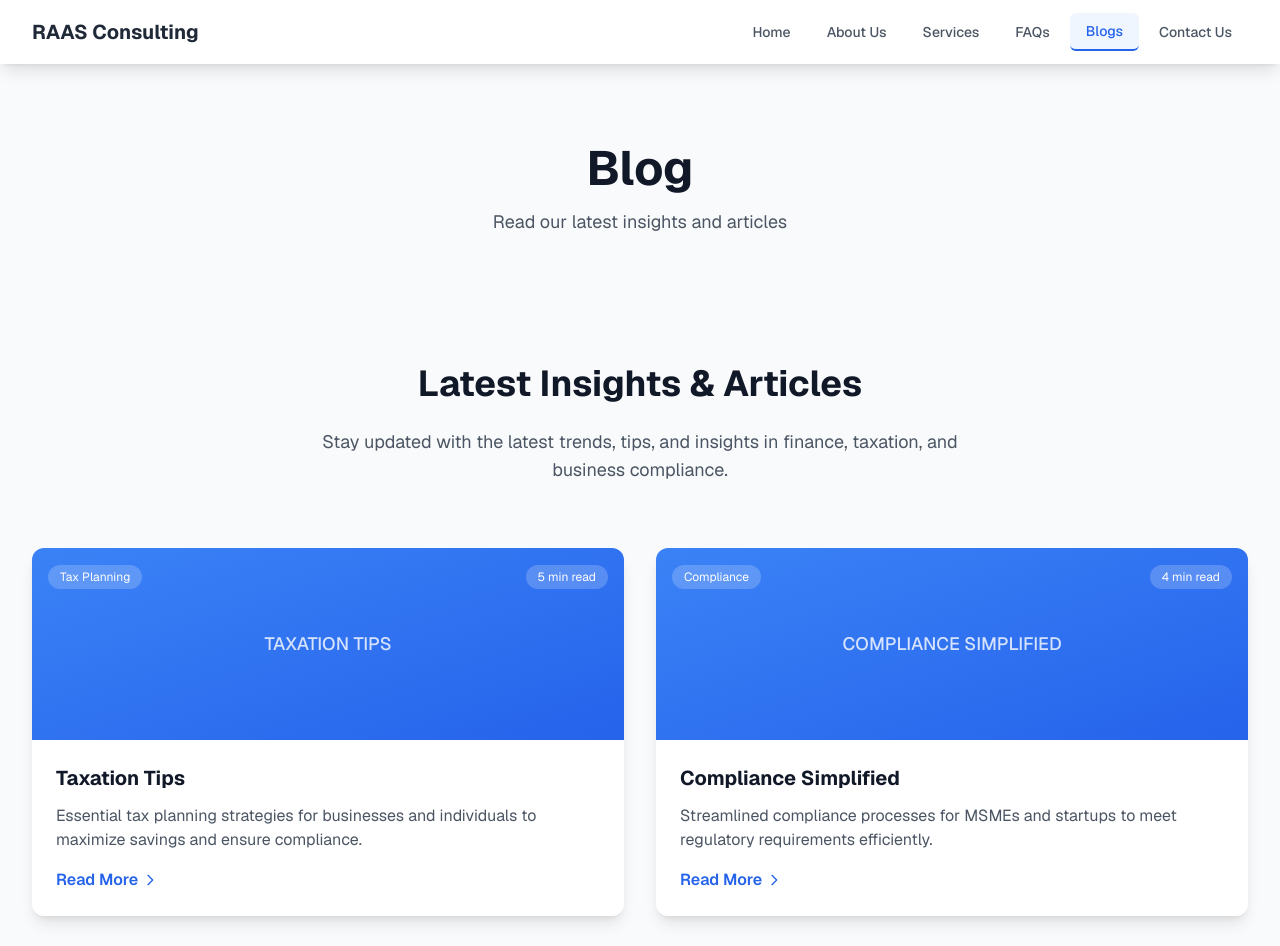
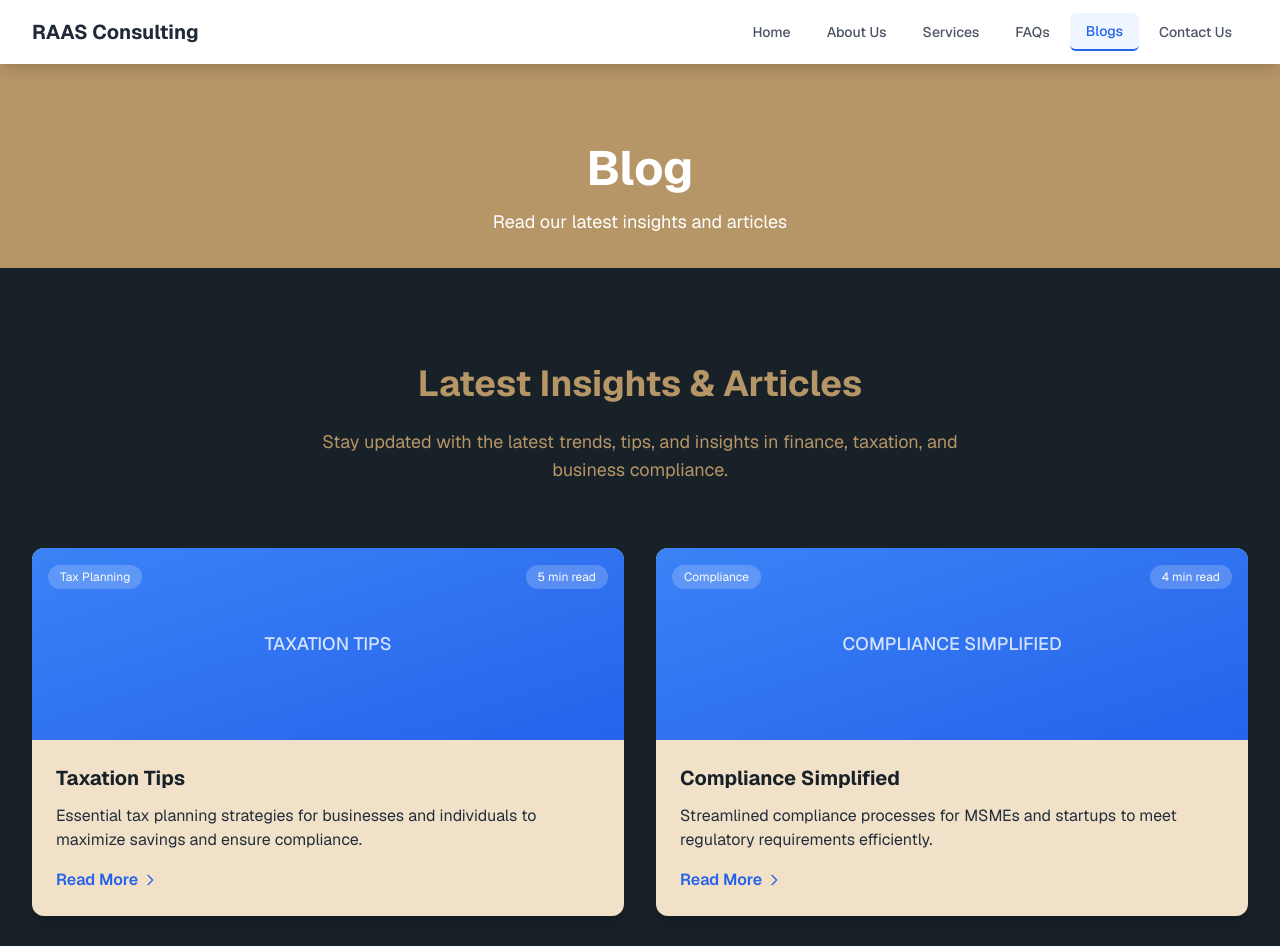
Before and after one commit to hruthiksiva/raas-consultancy, a React (Vite) app: page /blogs in a window 1280 px wide. Shown: the top 946 px of the page. Built offline with nearby package versions, Linux system fonts and the light colour scheme.

Commit message:
Blogs listing page overall aesthetics changed

```diff
--- a/src/components/blogs/BlogCard.jsx
+++ b/src/components/blogs/BlogCard.jsx
@@ -1,6 +1,7 @@
 const BlogCard = ({ blog, onClick }) => (
   <div
-    className="bg-white rounded-xl shadow-lg overflow-hidden hover:shadow-xl transition-shadow duration-300 cursor-pointer transform hover:-translate-y-1 transition-transform duration-300"
+    className="rounded-xl shadow-lg overflow-hidden hover:shadow-xl transition-shadow duration-300 cursor-pointer transform hover:-translate-y-1 transition-transform duration-300"
+    style={{ backgroundColor: '#F1E1C9' }}
     onClick={() => onClick(blog.slug)}
   >
     {/* Blog Thumbnail */}
@@ -23,10 +24,10 @@ const BlogCard = ({ blog, onClick }) => (
     </div>
     {/* Blog Content */}
     <div className="p-6">
-      <h3 className="text-xl font-bold text-gray-900 mb-3 line-clamp-2">
+      <h3 className="text-xl font-bold mb-3 line-clamp-2" style={{ color: '#182028' }}>
         {blog.title}
       </h3>
-      <p className="text-gray-600 mb-4 line-clamp-3">
+      <p className="mb-4 line-clamp-3" style={{ color: '#232E3A' }}>
         {blog.excerpt}
       </p>
       {/* Read More Link */}
--- a/src/components/blogs/BlogsHeroSection.jsx
+++ b/src/components/blogs/BlogsHeroSection.jsx
@@ -1,8 +1,8 @@
 const BlogsHeroSection = ({ title, subtitle }) => (
-  <header>
+  <header style={{ backgroundColor: '#B69567' }}>
     <div className="max-w-4xl mx-auto px-4 sm:px-6 lg:px-8 pt-12 md:pt-20 text-center">
-      <h1 className="text-4xl md:text-5xl font-bold text-gray-900 mb-4">{title}</h1>
-      <p className="text-lg text-gray-600 mb-8">{subtitle}</p>
+      <h1 className="text-4xl md:text-5xl font-bold mb-4" style={{ color: '#FFFFFF' }}>{title}</h1>
+      <p className="text-lg mb-8" style={{ color: '#FFFFFF' }}>{subtitle}</p>
     </div>
   </header>
 );
--- a/src/components/blogs/BlogsListingSection.jsx
+++ b/src/components/blogs/BlogsListingSection.jsx
@@ -1,13 +1,13 @@
 import BlogCard from './BlogCard';
 
 const BlogsListingSection = ({ blogs, onBlogClick }) => (
-  <section className="py-16 md:py-24 bg-gray-50">
+  <section style={{ backgroundColor: '#182028' }} className="py-16 md:py-24">
     <div className="max-w-7xl mx-auto px-4 sm:px-6 lg:px-8">
       <div className="text-center mb-16">
-        <h2 className="text-3xl md:text-4xl font-bold text-gray-900 mb-6">
+        <h2 className="text-3xl md:text-4xl font-bold mb-6" style={{ color: '#B69567' }}>
           Latest Insights & Articles
         </h2>
-        <p className="text-lg text-gray-600 max-w-2xl mx-auto">
+        <p className="text-lg max-w-2xl mx-auto" style={{ color: '#B69567' }}>
           Stay updated with the latest trends, tips, and insights in finance, taxation, and business compliance.
         </p>
       </div>
--- a/src/pages/Blogs.jsx
+++ b/src/pages/Blogs.jsx
@@ -18,7 +18,7 @@ const Blogs = () => {
   };
 
   return (
-    <div className="min-h-screen">
+    <div className="min-h-screen" style={{ backgroundColor: '#B69567' }}>
       {/* Hero Section */}
       <BlogsHeroSection
         title="Blog"
```
